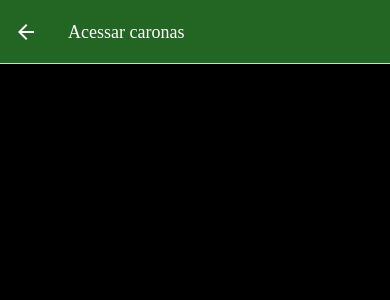
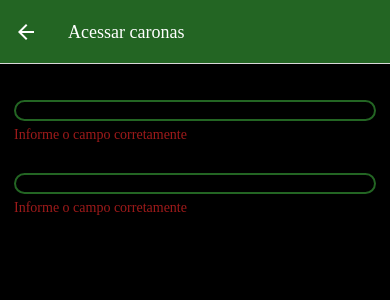
Before and after one commit to XandaoTP/Pj-4, a React Native app in the folder AppEcoTaxi/: screen /Login in a window 390 px wide. Shown: the top 300 px of the page. Built offline with nearby package versions, Linux system fonts and the light colour scheme.

Commit message:
css inputForm

```diff
--- /dev/null
+++ b/AppEcoTaxi/src/components/inputFormField/index.tsx
@@ -0,0 +1,45 @@
+import React from "react"
+import { StyleSheet, TextInput, TextInputProps, View } from "react-native"
+import { CustomText } from "../customtext"
+
+type Props = {
+    label?: string;
+    error?: string;
+    isInvalid?: boolean;
+    isValid?: boolean;
+} & TextInputProps;
+
+export function InputFormField ({label, error, isInvalid = false, isValid = false, ...otherProps}: Props) {
+    return (
+        <View style={styles.spaceView}>
+            <CustomText style={styles.label}>{label}</CustomText>
+            <TextInput style={[styles.input, isInvalid ? styles.invalidInput : {}, isValid ? styles.validInput : {}]} {...otherProps} />
+            {error && <CustomText style={styles.errorText}>Informe o campo corretamente</CustomText> }
+        </View>
+    )
+}
+
+const styles = StyleSheet.create({
+    label:{
+        paddingLeft: 14
+    },
+    input:{
+        borderWidth: 2,
+        borderColor:'#a7a7a752',
+        borderRadius: 55,
+        paddingLeft: 15,
+        marginVertical: 6
+    },
+    invalidInput:{
+        borderColor: '#9e1a1a'
+    },
+    validInput:{
+        borderColor: '#236523'
+    },
+    errorText:{
+        color: '#9e1a1a'
+    },
+    spaceView:{
+        marginBottom: 8
+    }
+})
--- a/AppEcoTaxi/src/screens/login/index.tsx
+++ b/AppEcoTaxi/src/screens/login/index.tsx
@@ -1,12 +1,31 @@
-import React from "react";
-import { StyleSheet, Text } from "react-native";
+import React, { useState } from "react";
+import { StyleSheet, Text, TextInput } from "react-native";
 import { Container } from "../../components/Container";
+import { InputFormField } from "../../components/inputFormField";
 
 
 export function LoginScreenView () {
+    const [inputValue, setInputValue] = useState('')
     return(
         <Container padding>
-            <Text>oi</Text>
+            <InputFormField
+            label='Usuário'
+            placeholder="Digite seu usuário "
+            value={inputValue}
+            onChangeText={newInputValue => setInputValue(newInputValue)}
+            keyboardType= {'twitter'}
+            error='s'
+            isValid
+            />
+             <InputFormField
+            label='Usuário'
+            placeholder="Digite seu usuário "
+            value={inputValue}
+            onChangeText={newInputValue => setInputValue(newInputValue)}
+            keyboardType= {'twitter'}
+            error='s'
+            isValid
+            />
         </Container>
     )
 }
```
